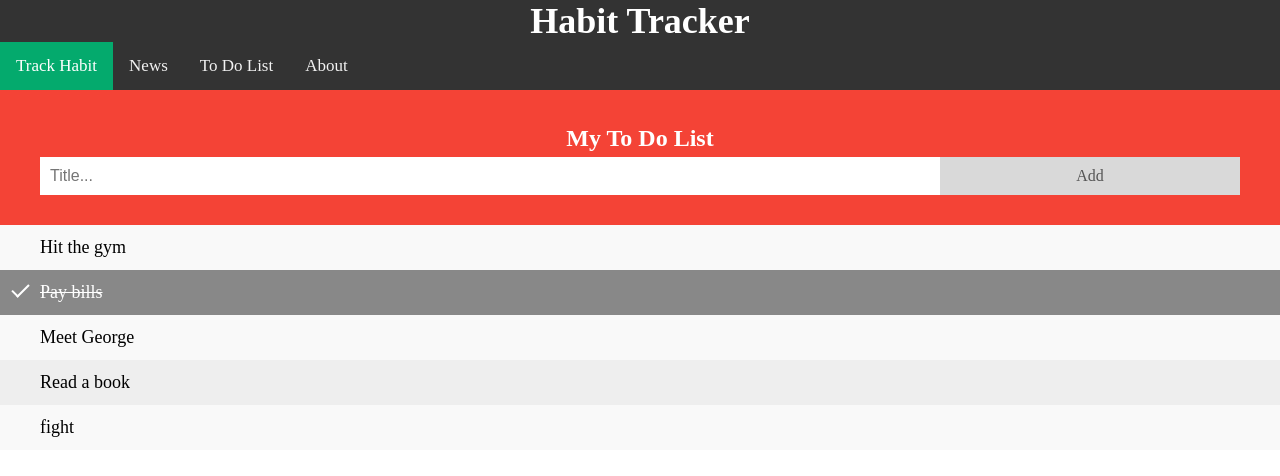
After one commit to dhyan-s/habit-tracker-idp, a Flask app: page /todolist/ in a window 1280 px wide. The commit adds this page. Shown: the top 476 px of the page. Run offline with Flask 3, Linux system fonts and the light colour scheme.

Commit message:
Integrate Changes

```diff
--- a/website/__init__.py
+++ b/website/__init__.py
@@ -1,6 +1,7 @@
 from flask import Flask
 from .homepage import home
 from .auth import login, sign_up
+from .todolist import todolist
 
 def create_app():
     app = Flask(__name__)
@@ -9,5 +10,6 @@ def create_app():
     app.register_blueprint(home, url_prefix="/")
     app.register_blueprint(login, url_prefix="/login/")
     app.register_blueprint(sign_up, url_prefix="/signup/")
+    app.register_blueprint(todolist, url_prefix="/todolist/")
 
     return app
--- /dev/null
+++ b/website/static/styles/todolist.css
@@ -0,0 +1,207 @@
+body {
+    margin: 0;
+    min-width: 250px;
+  }
+
+
+  * {
+    box-sizing: border-box;
+  }
+
+  ul {
+    margin: 0;
+    padding: 0;
+  }
+
+
+  ul li {
+    cursor: pointer;
+    position: relative;
+    padding: 12px 8px 12px 40px;
+    list-style-type: none;
+    background: #eee;
+    font-size: 18px;
+    transition: 0.2s;
+
+
+    -webkit-user-select: none;
+    -moz-user-select: none;
+    -ms-user-select: none;
+    user-select: none;
+  }
+
+
+  ul li:nth-child(odd) {
+    background: #f9f9f9;
+  }
+
+
+  ul li:hover {
+    background: #ddd;
+  }
+
+
+  ul li.checked {
+    background: #888;
+    color: #fff;
+    text-decoration: line-through;
+  }
+
+
+  ul li.checked::before {
+    content: '';
+    position: absolute;
+    border-color: #fff;
+    border-style: solid;
+    border-width: 0 2px 2px 0;
+    top: 10px;
+    left: 16px;
+    transform: rotate(45deg);
+    height: 15px;
+    width: 7px;
+  }
+
+  .close {
+    position: absolute;
+    right: 0;
+    top: 0;
+    padding: 12px 16px 12px 16px;
+  }
+
+  .close:hover {
+    background-color: #f44336;
+    color: white;
+  }
+
+
+  .header {
+    background-color: #f44336;
+    padding: 30px 40px;
+    color: white;
+    text-align: center;
+  }
+
+  .header:after {
+    content: "";
+    display: table;
+    clear: both;
+  }
+
+  input {
+    margin: 0;
+    border: none;
+    border-radius: 0;
+    width: 75%;
+    padding: 10px;
+    float: left;
+    font-size: 16px;
+  }
+
+  .addBtn {
+    padding: 10px;
+    width: 25%;
+    background: #d9d9d9;
+    color: #555;
+    float: left;
+    text-align: center;
+    font-size: 16px;
+    cursor: pointer;
+    transition: 0.3s;
+    border-radius: 0;
+  }
+
+  header {
+    background-color: #333;
+    padding: 20px 0;
+    text-align: center;
+    color: #fff;
+    box-shadow: 0 4px 8px rgba(0, 0, 0, 0.1);
+    display: inline;
+}
+
+header ul {
+    display: inline;
+}
+
+.top {
+    margin: 0;
+    font-size: 36px;
+    font-weight: 700;
+    background-color: #333;
+}
+
+.todolist-link {
+    text-decoration: none;
+}
+
+.todolist {
+    background-color: #ff6f61;
+    border: none;
+    color: #fff;
+    padding: 12px 24px;
+    font-size: 16px;
+    border-radius: 4px;
+    cursor: pointer;
+    transition: background-color 0.3s ease, transform 0.3s ease;
+    margin-top: 10px;
+}
+
+.todolist:hover {
+    background-color: #e55b5b;
+    transform: scale(1.05);
+}
+
+.button-section {
+  text-align: center;
+  margin-top: 30px;
+}
+
+.button {
+  display: inline-block;
+  border-radius: 8px;
+  background-color: #ff6f61;
+  border: none;
+  color: #fff;
+  font-size: 18px;
+  padding: 15px 30px;
+  cursor: pointer;
+  transition: all 0.3s ease;
+  position: relative;
+}
+
+.button:active {
+  background-color: #e55b5b;
+  box-shadow: 0 5px #666;
+  transform: translateY(4px);
+}
+
+.button:hover {
+  background-color: #e55b5b;
+  box-shadow: 0 12px 16px 0 rgba(0,0,0,0.24), 0 17px 50px 0 rgba(0,0,0,0.19);
+  transform: scale(1.05);
+}
+
+
+.topnav {
+  overflow: hidden;
+  background-color: #333;
+}
+
+.topnav a {
+  float: left;
+  color: #f2f2f2;
+  text-align: center;
+  padding: 14px 16px;
+  text-decoration: none;
+  font-size: 17px;
+}
+
+.topnav a:hover {
+  background-color: #ddd;
+  color: black;
+}
+
+.topnav a.active {
+  background-color: #04AA6D;
+  color: white;
+}
--- /dev/null
+++ b/website/templates/todo_list.html
@@ -0,0 +1,39 @@
+<!DOCTYPE html>
+<html lang="en">
+<head>
+    <meta charset="UTF-8">
+    <meta name="viewport" content="width=device-width, initial-scale=1.0">
+    <title>|To do List</title>
+    <link rel="stylesheet" href="{{url_for('static', filename='styles/todolist.css')}}">
+</head>
+<body>
+
+  <body>
+    <header id="nav">
+            <h1 class="top">Habit Tracker</h1>
+
+            <div class="topnav">
+                <a class="active" href="Habit_Tracker.html">Track Habit </a>
+                <a href="#news">News</a>
+                <a href="To do list.html">To Do List</a>
+                <a href="#about">About</a>
+              </div>
+    </header>
+
+
+    <div id="myDIV" class="header">
+        <h2 style="margin:5px">My To Do List</h2>
+        <input type="text" id="myInput" placeholder="Title...">
+        <span onclick="newElement()" class="addBtn">Add</span>
+      </div>
+
+      <ul id="myUL">
+        <li>Hit the gym</li>
+        <li class="checked">Pay bills</li>
+        <li>Meet George</li>
+        <li>Read a book</li>
+        <li>fight </li>
+      </ul>
+    <script src="to do list.js"></script>
+</body>
+</html>
--- /dev/null
+++ b/website/todolist.py
@@ -0,0 +1,7 @@
+from flask import Blueprint, render_template
+
+todolist = Blueprint("todolist", __name__)
+
+@todolist.route("/")
+def todolist_page():
+    return render_template("todo_list.html")
```
Also changed, not shown: website/static/homepage.js (added, +39 -0 lines), website/static/index.js (deleted, +0 -7 lines), website/static/styles/homepage.css (+165 -4 lines), website/templates/homepage.html (+79 -52 lines).
